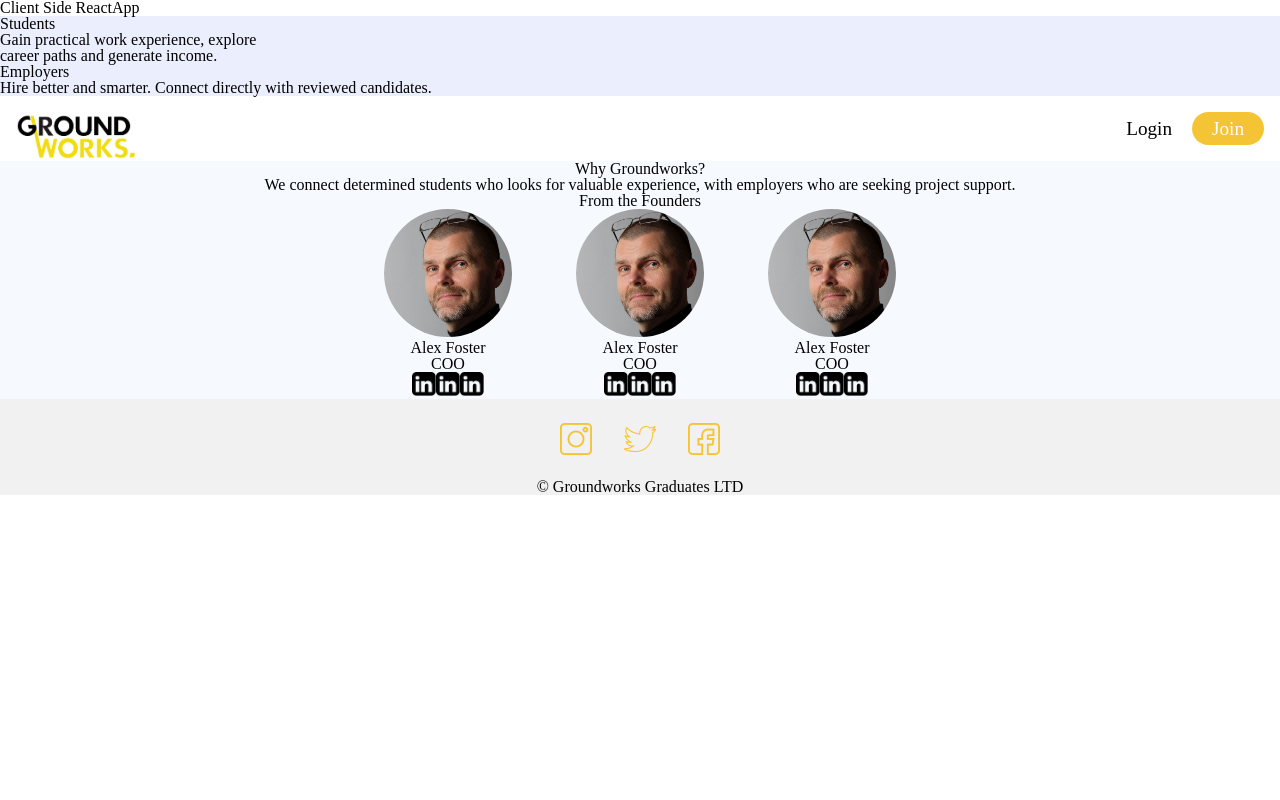
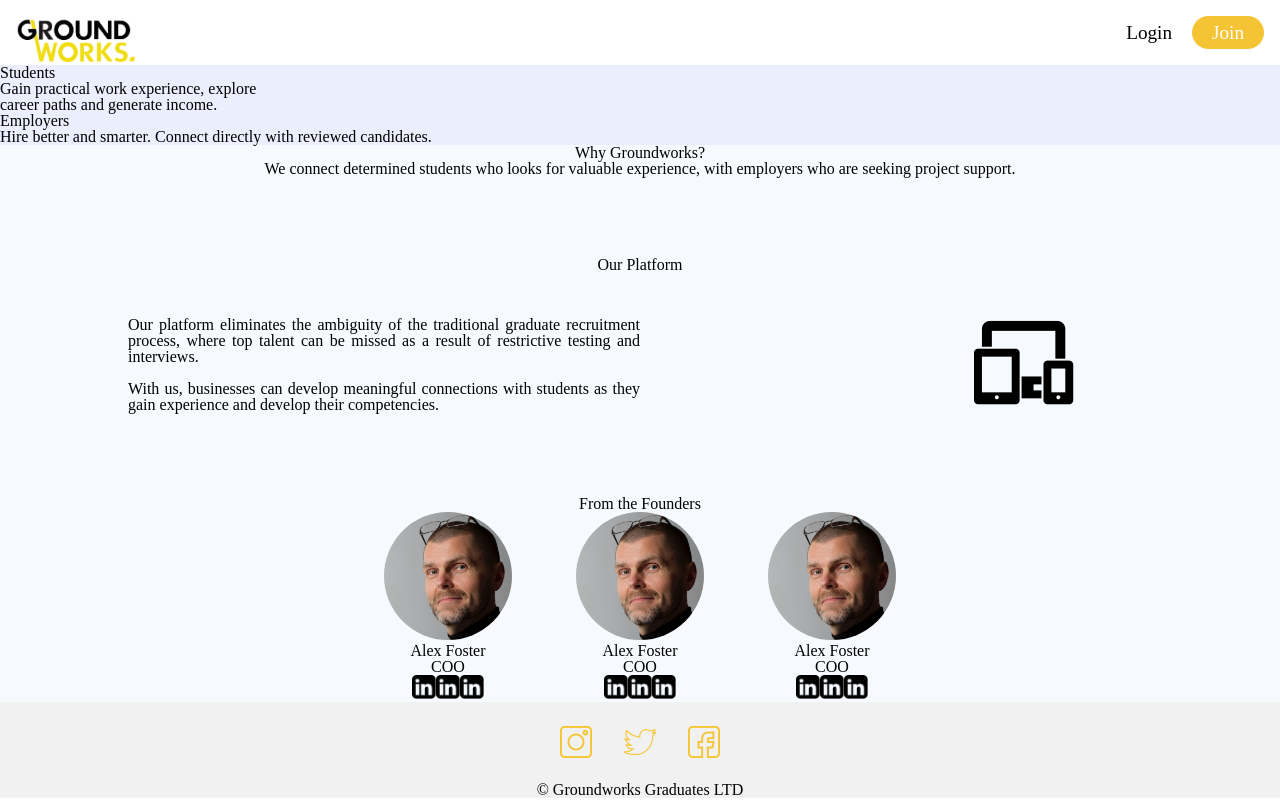
Before and after one commit to FAC-Sixteen/groundworks, a React app: page / in a window 1280 px wide. Built offline with nearby package versions, Linux system fonts and the light colour scheme; the HTML template or start-up script is replaced by a standard one.

Commit message:
create our platform relates #46

```diff
--- a/src/App.js
+++ b/src/App.js
@@ -7,14 +7,15 @@
 import Info from "./components/Homepage/Info/Info";
 import Header from "./components/Homepage/Header/Header";
 import Founders from "./components/Homepage/Founders/Founders";
+import Ourplatform from "./components/Homepage/Ourplatform/Ourplatform";
 
 const App = () => {
   return (
     <div>
-      <h1>Client Side ReactApp</h1>
+      <NavBar />
       <Header />
-      <NavBar />
       <Info />
+      <Ourplatform />
       <Founders />
       <Footer />
     </div>
--- /dev/null
+++ b/src/components/Homepage/Ourplatform/Ourplatform.css
@@ -0,0 +1,33 @@
+.OurplatformComponent {
+  text-align: center;
+  background-color: rgba(246, 250, 254, 1);
+  padding-top: 10vh;
+  padding-bottom: 10vh;
+}
+
+.OurplatformComponent--header {
+  padding-bottom: 5vh;
+}
+
+.OurplatformComponent--container {
+  display: flex;
+  flex-direction: row;
+  align-items: center;
+}
+
+.OurplatformComponent--leftdiv__container {
+  width: 50vw;
+  padding-left: 10vw;
+  padding-right: 10vw;
+  text-align: justify;
+}
+
+.OurplatformComponent--rightdiv__container {
+  width: 50vw;
+}
+
+@media only screen and (max-width: 530px) {
+  .OurplatformComponent--container {
+    flex-direction: column-reverse;
+  }
+}
--- /dev/null
+++ b/src/components/Homepage/Ourplatform/Ourplatform.js
@@ -0,0 +1,25 @@
+import React from "react";
+import "./Ourplatform.css";
+
+const Ourplatform = () => {
+  return (
+    <div className="OurplatformComponent">
+      <h2 className="OurplatformComponent--header">Our Platform</h2>
+      <div className="OurplatformComponent--container">
+      <div className="OurplatformComponent--leftdiv__container">
+      <p className="OurplatformComponent--paragraph">
+        Our platform eliminates the ambiguity of the traditional graduate recruitment process, where top talent can be missed as a result of restrictive testing and interviews.
+        <br/>
+        <br/>
+        With us, businesses can develop meaningful connections with students as they gain experience and develop their competencies.
+      </p>
+      </div>
+      <div className="OurplatformComponent--rightdiv__container">
+      <img src="./../../assets/devices-icon.png" alt=""/>
+      </div>
+      </div>
+    </div>
+  );
+};
+
+export default Ourplatform;
```
Also changed, not shown: src/Assets/devices-icon.png (added).
